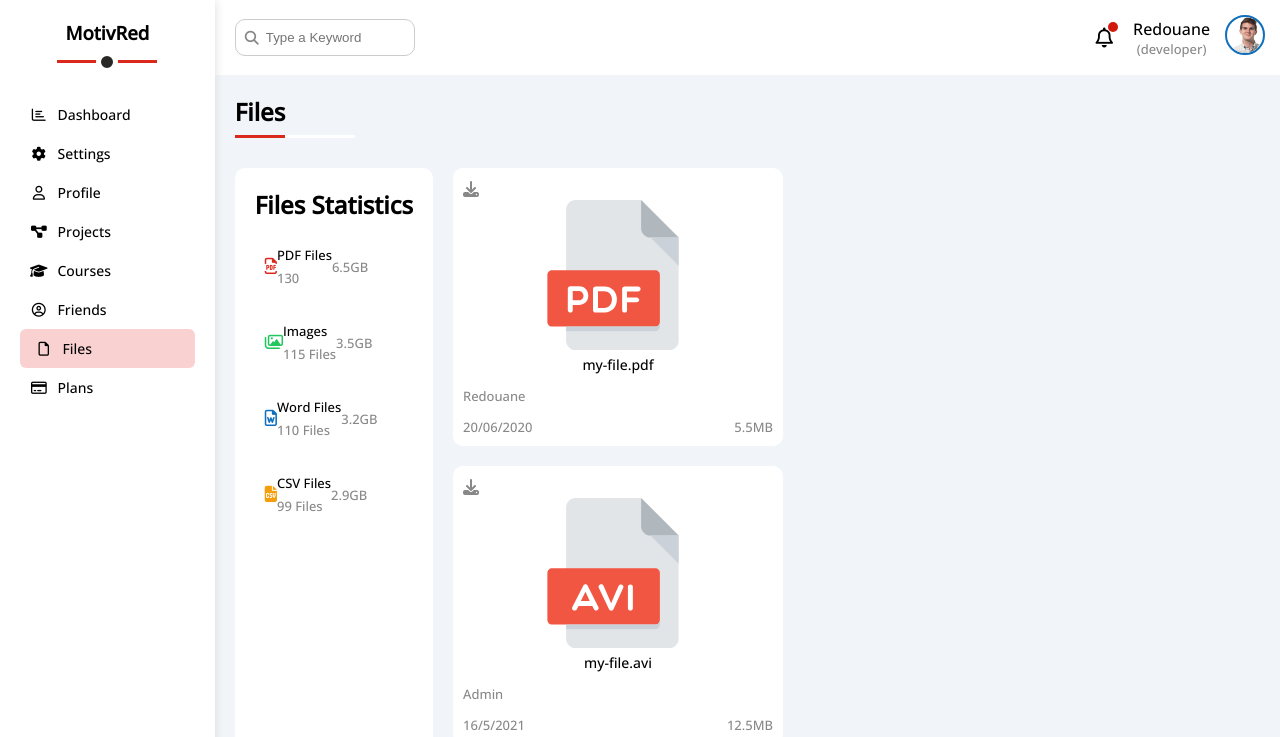
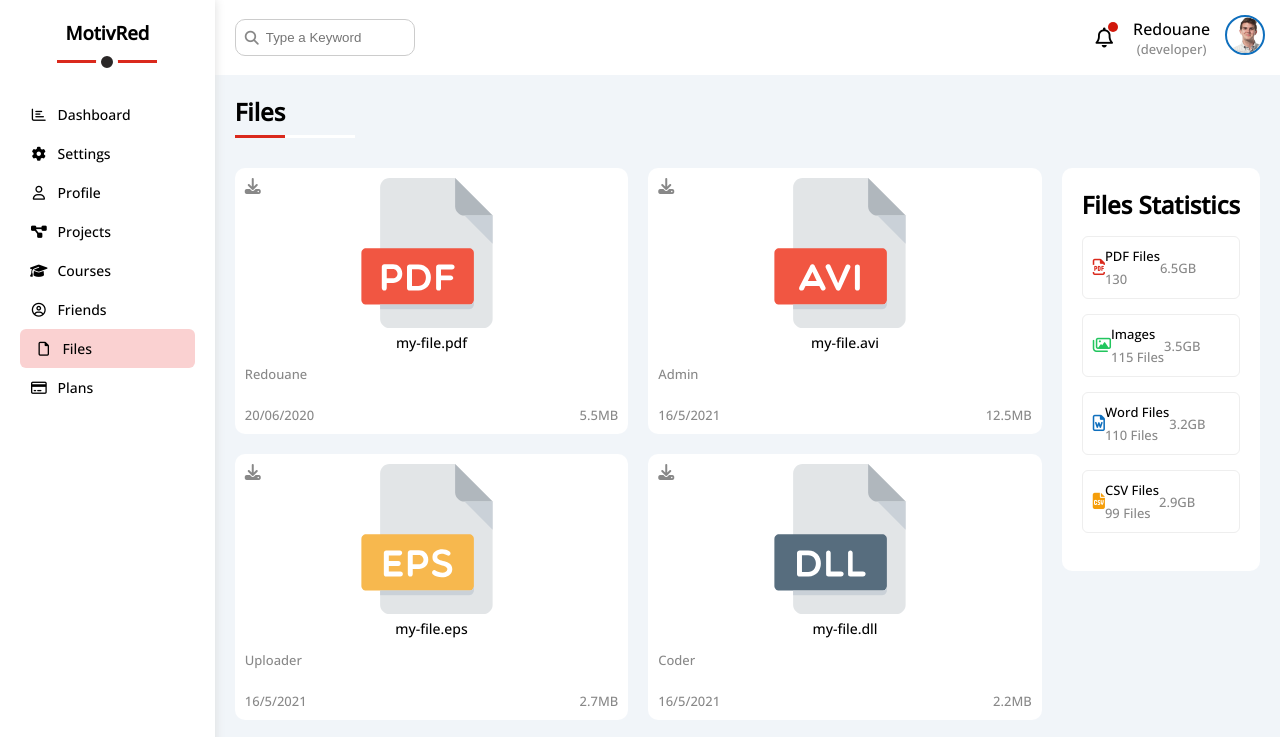
Before and after one commit to reduno96/Template-Five, a website built with Vite: page files.html in a window 1280 px wide. Shown: the top 737 px of the page. Built offline with nearby package versions, Linux system fonts and the light colour scheme.

Commit message:
Modification

```diff
--- a/css/Myframe.css
+++ b/css/Myframe.css
@@ -96,6 +96,10 @@
 
 .p-15 {
     padding: 15px;
+}
+
+.pt-10 {
+    padding-top: 10px;
 }
 
 .pt-15 {
@@ -254,6 +258,10 @@
     position: relative;
 }
 
+.p-absolute {
+    position: absolute;
+}
+
 /* End Position */
 
 /* Start Font */
@@ -306,6 +314,10 @@
 
 .border-ccc {
     border: 1px solid #ccc;
+}
+
+.border-eee {
+    border: 1px solid #eee;
 }
 
 .rad-6 {
@@ -381,4 +393,5 @@
 }
 
 
+
 /* End Components */
--- a/css/style.css
+++ b/css/style.css
@@ -1261,7 +1261,27 @@ ul {
     opacity: .4;
 }
 
-/* End Courses Page  */
+/* End Friend Page  */
+
+/* Start Files Page  */
+.files-page {
+    flex-direction: row-reverse;
+    align-items: flex-start;
+}
+
+@media (max-width: 767px) {
+    .files-page {
+        flex-direction: column;
+        align-items: normal;
+    }
+}
+
+.files-page .files-content {
+    flex: 1;
+    grid-template-columns: repeat(auto-fill, minmax(300px, 1fr));
+}
+
+/* End Files Page  */
 
 
 
```
